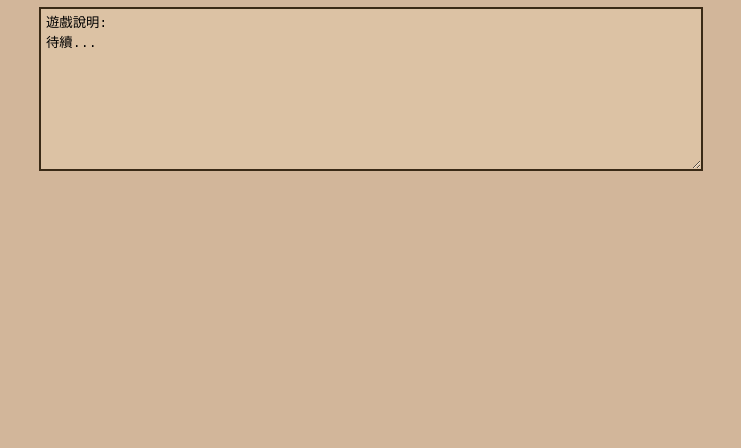
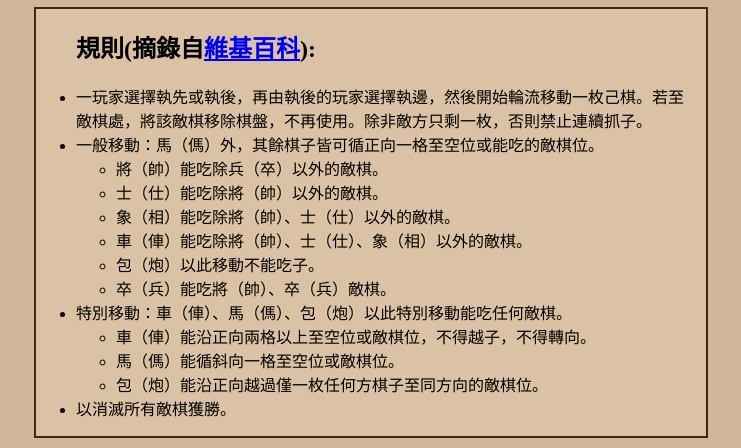
Before and after one commit to jk9112605/Field-Chess, a plain HTML site: page index.html in a window 1280 px wide. Shown: the part 535-983 px from the top of the page, without its empty margins (269-1010 px from the left). Before the commit the page ends 800 px from the top, so only its background shows below. Drawn offline with Linux system fonts and the light colour scheme.

Commit message:
1. Update tips from wiki
2. modify the style of tips

```diff
--- a/css/style.css
+++ b/css/style.css
@@ -13,8 +13,17 @@ body{margin:0px auto; text-align:center; background:#D2B69A;}
 .footer .loss{color:#003B00; font-weight:bold; font-family:"Arial"; margin:0px;}
 .footer .draw{color:#0066CC; font-weight:bold; font-family:"Arial"; margin:0px;}
 .footer .none{display:none;}
-.tips{text-align:center;}
-.tips textarea{width:650px; height:150px; line-height:150%; border:2px solid #3A2A16; padding:5px; background:#dcc2a4;}
+.tips{
+    margin-left: auto;
+    margin-right: auto;
+    margin-bottom: 10px;
+    border:2px solid #3A2A16;
+    padding-right :20px;
+    background:#dcc2a4;
+    text-align:left;
+    width: 650px
+}
+/* .tips textarea{width:650px; height:150px; line-height:150%; border:2px solid #3A2A16; padding:5px; background:#dcc2a4;} */
 #init_div{display:none; margin:20px;}
 .clear{clear:both;}
 #board{border:3px solid #3A2A16; text-align:center; margin:0px auto;}
--- a/index.html
+++ b/index.html
@@ -44,10 +44,26 @@
 
 <!-- tips start -->
 <div class="tips">
-	<textarea>
-遊戲說明:
-待續...
-	</textarea>
+	<ul>
+		<h2>規則(摘錄自<a href="https://zh.wikipedia.org/wiki/%E7%94%B0%E6%A3%8B_(%E6%9A%97%E6%A3%8B%E8%AE%8A%E9%AB%94)" target="_blank">維基百科</a>):</h2>
+		<li>一玩家選擇執先或執後，再由執後的玩家選擇執邊，然後開始輪流移動一枚己棋。若至敵棋處，將該敵棋移除棋盤，不再使用。除非敵方只剩一枚，否則禁止連續抓子。</li>
+		<li>一般移動：馬（傌）外，其餘棋子皆可循正向一格至空位或能吃的敵棋位。</li>
+		<ul>
+			<li>將（帥）能吃除兵（卒）以外的敵棋。</li>
+			<li>士（仕）能吃除將（帥）以外的敵棋。</li>
+			<li>象（相）能吃除將（帥）、士（仕）以外的敵棋。</li>
+			<li>車（俥）能吃除將（帥）、士（仕）、象（相）以外的敵棋。</li>
+			<li>包（炮）以此移動不能吃子。</li>
+			<li>卒（兵）能吃將（帥）、卒（兵）敵棋。</li>
+		</ul>
+		<li>特別移動：車（俥）、馬（傌）、包（炮）以此特別移動能吃任何敵棋。</li>
+		<ul>
+			<li>車（俥）能沿正向兩格以上至空位或敵棋位，不得越子，不得轉向。</li>
+			<li>馬（傌）能循斜向一格至空位或敵棋位。</li>
+			<li>包（炮）能沿正向越過僅一枚任何方棋子至同方向的敵棋位。</li>
+		</ul>
+		<li>以消滅所有敵棋獲勝。</li>
+	</ul>
 </div>
 <!-- tips end -->
 
```
